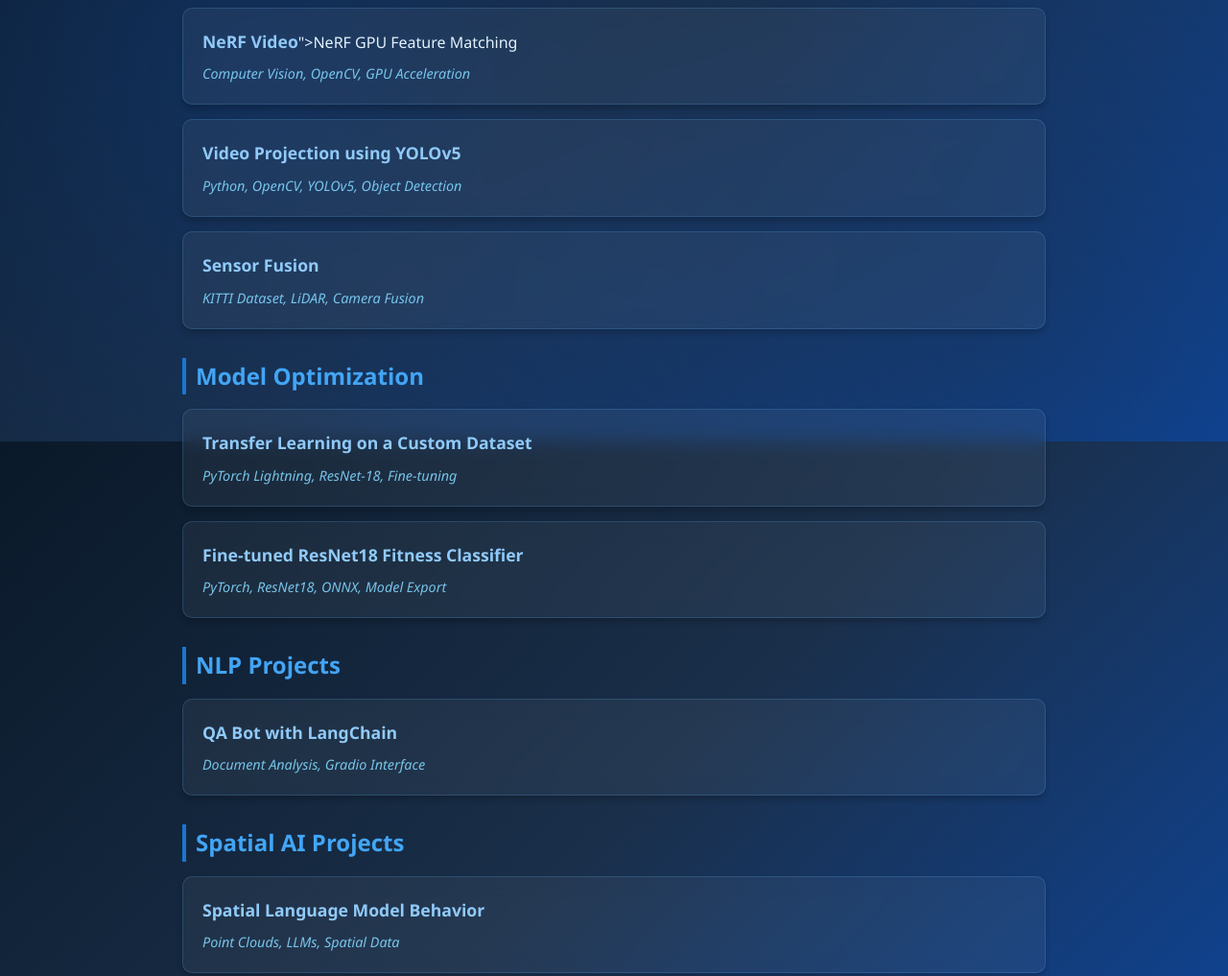
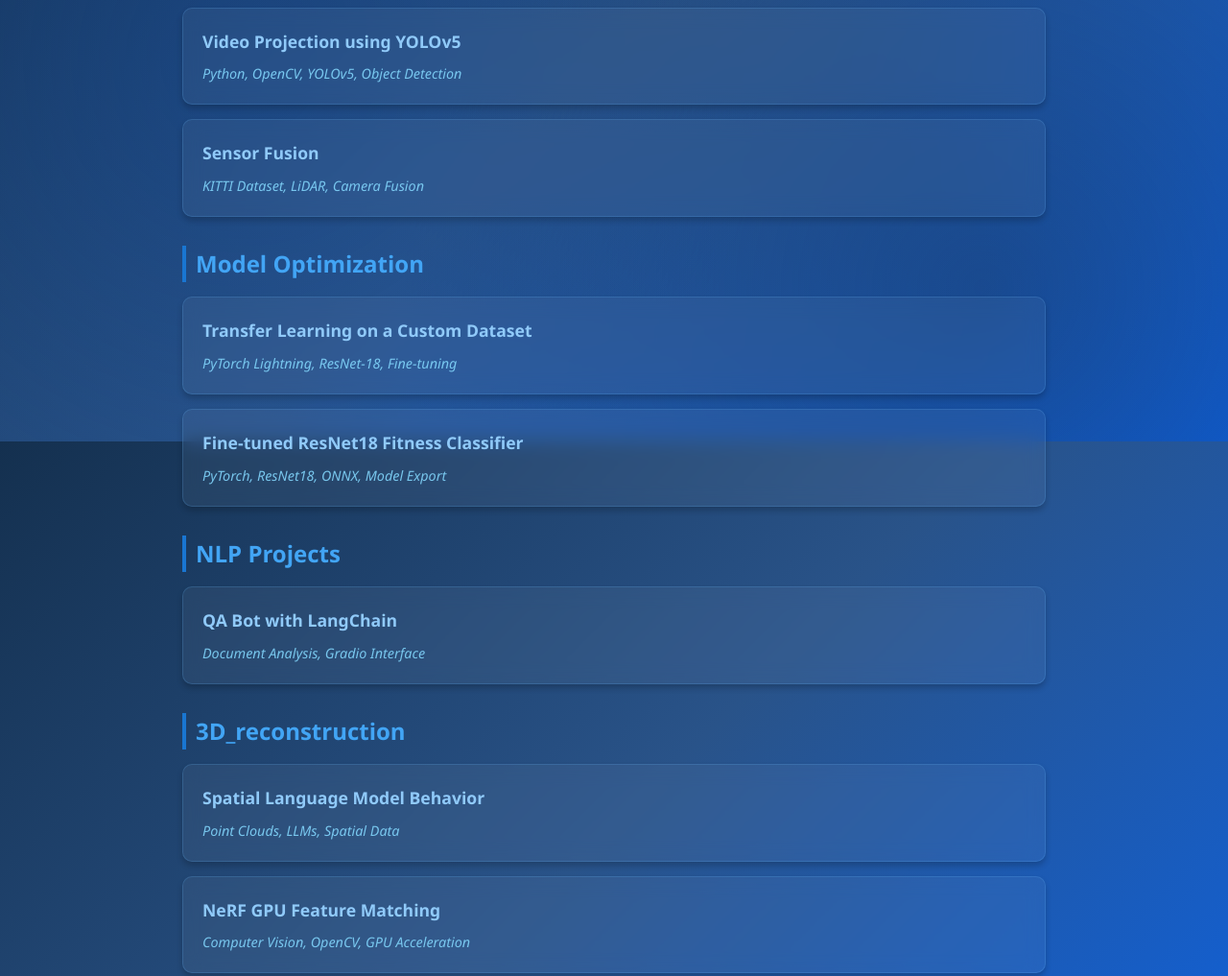
Before and after one commit to junge82/gergely-jung, a plain HTML site: page index.html in a window 1280 px wide. Shown: the part 340-1357 px from the top of the page at 96% size. Drawn offline with Linux system fonts and the light colour scheme.

Commit message:
color gradient

```diff
--- a/index.html
+++ b/index.html
@@ -13,7 +13,7 @@
 
     body {
       font-family: 'Segoe UI', Tahoma, Geneva, Verdana, sans-serif;
-      background: linear-gradient(135deg, #0a1929 0%, #1a2f4a 50%, #0d47a1 100%);
+      background: linear-gradient(135deg, #14304f 0%, #295389 50%, #0e62e1 100%);
       background-attachment: fixed;
       color: #e3f2fd;
       line-height: 1.6;
@@ -163,10 +163,6 @@
   <h3>Computer Vision</h3>
   <ul>
     <li>
-      <strong><a href="3D_reconstruction/nerf-video.html">NeRF Video</a></strong>">NeRF GPU Feature Matching</a></strong>
-      <span class="tech-stack">Computer Vision, OpenCV, GPU Acceleration</span>
-    </li>
-    <li>
       <strong><a href="capstone-ski.html">Video Projection using YOLOv5</a></strong>
       <span class="tech-stack">Python, OpenCV, YOLOv5, Object Detection</span>
     </li>
@@ -207,12 +203,16 @@
     </li>
   </ul>
 
-  <!-- Spatial AI Projects Section -->
-  <h3>Spatial AI Projects</h3>
+  <!-- 3D_reconstruction Section -->
+  <h3>3D_reconstruction</h3>
   <ul>
     <li>
       <strong><a href="3D_reconstruction/spatial-llm.html">Spatial Language Model Behavior</a></strong>
       <span class="tech-stack">Point Clouds, LLMs, Spatial Data</span>
+    </li>
+    <li>
+      <strong><a href="3D_reconstruction/nerf-video.html">NeRF GPU Feature Matching</a></strong>
+      <span class="tech-stack">Computer Vision, OpenCV, GPU Acceleration</span>
     </li>
   </ul>
 
```
